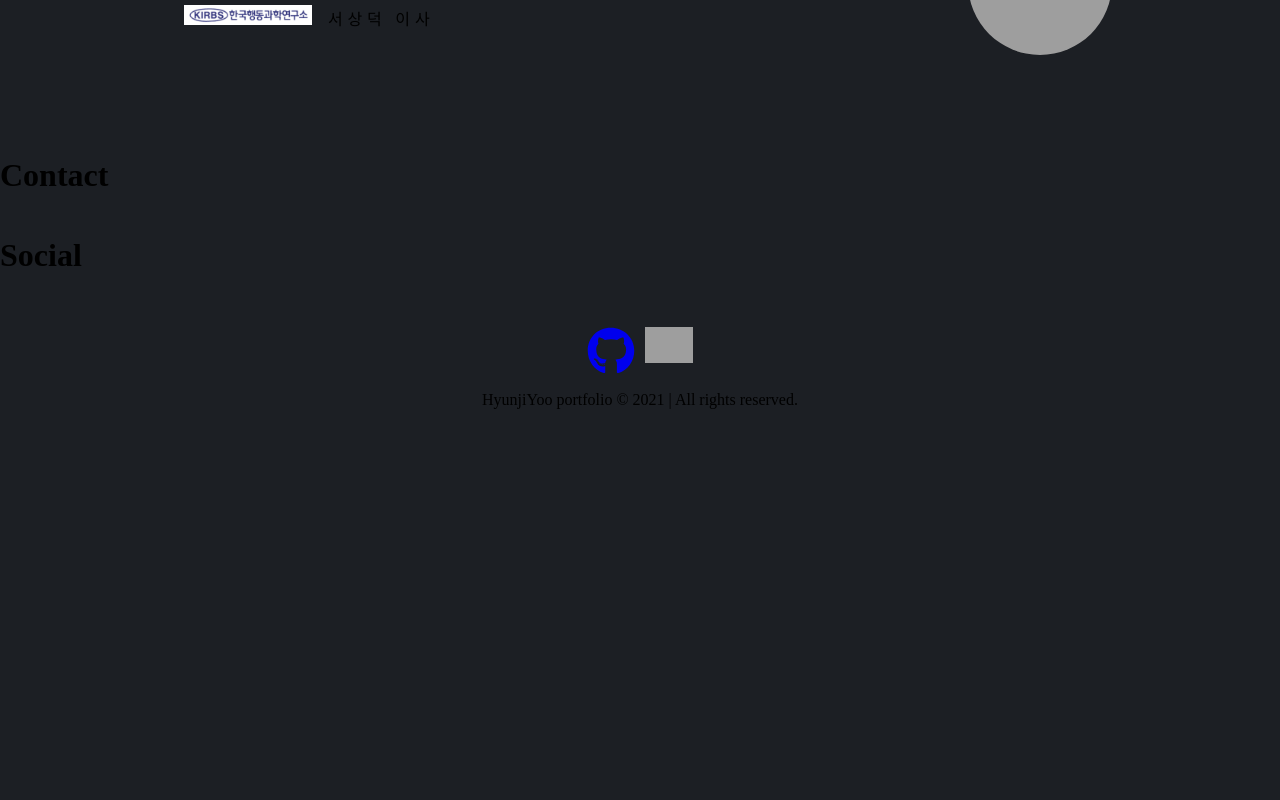
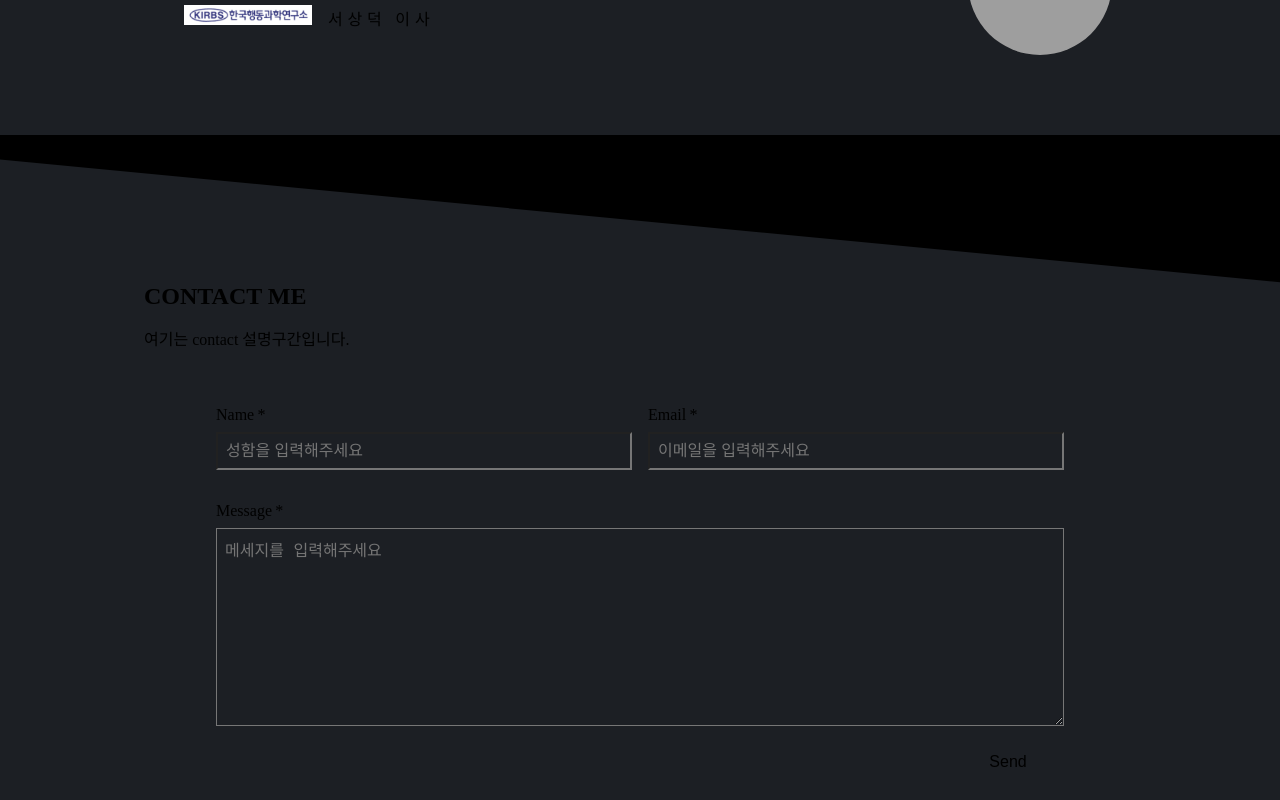
Before and after one commit to hyunjiyoo/portfolio, a React (Create React App) app: page / in a window 1280 px wide. Shown: the part 3420-4220 px from the top of the page. Before the commit the page ends 3877 px from the top, so only its background shows below. Built offline with nearby package versions, Linux system fonts and the light colour scheme; grey boxes are pictures that could not be loaded.

Commit message:
contact markup and styling

```diff
--- a/src/components/body/body.tsx
+++ b/src/components/body/body.tsx
@@ -16,7 +16,7 @@ const Body = () => (
     <Note /><Divider gradient="asc" />
     <Skills /><Divider gradient="desc" />
     <Work /><Divider gradient="asc" />
-    <Testimonials />
+    <Testimonials /><Divider gradient="desc" />
     <Contact />
     <Social />
   </>
--- a/src/components/body/contact/contact.module.css
+++ b/src/components/body/contact/contact.module.css
@@ -0,0 +1,71 @@
+@value makerWhite, makerPurple, makerPink, makerGrey from '../../shared/colors.css';
+@value mediumFont from '../../shared/size.css';
+
+.form {
+  display: flex;
+  flex-direction: column;
+  border: 2px solid makerPurple;
+  border-radius: 8px;
+  padding: 1.5rem;
+  margin: 0 3rem;
+}
+
+.info {
+  display: flex;
+  margin-bottom: 2em;
+}
+
+.name {
+  flex: 0.5;
+  margin-right: 0.5em;
+}
+
+.email {
+  flex: 0.5;
+  margin-left: 0.5em;
+}
+
+label {
+  display: block;
+  font-size: mediumFont;
+  font-weight: 400;
+  color: makerWhite;
+  margin-bottom: 0.5em;
+}
+
+label:after {
+  content: '*';
+  color: makerPink;
+  margin-left: 0.2em;
+}
+
+input, textarea {
+  width: 100%;
+  padding: 0.5em 0.5em;
+  background: transparent;
+  outline: none;
+  color: makerWhite;
+  background: makerLightGrey;
+  font-size: 1rem;
+  border: 2px solid makerGrey;
+
+}
+
+.button {
+  background: makerPink;
+  border: none;
+  border-radius: 3px;
+  padding: 0.5em 2em;
+  width: 7rem;
+  margin-top: 1em;
+  margin-left: auto;
+  font-size: 1rem;
+  line-height: 1rem;
+  cursor: pointer;
+}
+
+.button:hover {
+  font-style: italic;
+  transform: scale(1.05);
+  transition: all 300ms ease-in;
+}
--- a/src/components/body/contact/contact.tsx
+++ b/src/components/body/contact/contact.tsx
@@ -1,7 +1,37 @@
-import React from 'react';
+import Title from '../shared/title/title';
+import styles from './contact.module.css';
 
 const Contact = (): JSX.Element => (
-  <h1>Contact</h1>
+  <section id ={styles.contact}>
+    <Title
+      title="CONTACT ME"
+      description="여기는 contact 설명구간입니다."
+      position="L"
+    />
+    <div className="container">
+      <form className={styles.form}>
+
+        <div className={styles.info}>
+          <div className={styles.name}>
+            <label htmlFor="name">Name</label>
+            <input type="text" id="name" name="user_name" placeholder="성함을 입력해주세요"/>
+          </div>
+          <div className={styles.email}>
+            <label htmlFor="email">Email</label>
+            <input type="email" id="email" name="user_email" placeholder="이메일을 입력해주세요" />
+          </div>
+        </div>
+
+        <div className={styles.message}>
+          <label htmlFor="message">Message</label>
+          <textarea id="message" name="message" rows={10} placeholder="메세지를 입력해주세요" />
+        </div>
+
+        <input className={styles.button} type="submit" value="Send" />
+      </form>
+
+    </div>
+  </section>
 );
 
 export default Contact;
```
